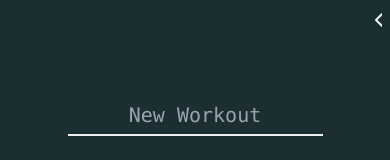
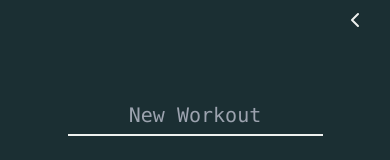
Before and after one commit to Jimdangle/ExerciseLog, a React (Vite) app in the folder frontend/: page / in a window 390 px wide. Shown: the top 160 px of the page. Built offline with nearby package versions, Linux system fonts and the light colour scheme.

Commit message:
Nav carret was not displaying on windows in iphone mode?

```diff
--- a/frontend/src/pages/PageSelector/index.jsx
+++ b/frontend/src/pages/PageSelector/index.jsx
@@ -39,7 +39,7 @@ export default function PageSelector({logout}){
 
 
             <div className="absolute top-2 right-2 z-10 overflow-hidden">
-                <FiChevronLeft className={"h1-white w-36" +(toggleNav? " slidelR" : " slideh")} onClick={()=>setToggleNav((val)=>{return !val})}></FiChevronLeft>
+                <FiChevronLeft className={"h1-white w-[8rem]" +(toggleNav? " slidelR" : " slideh")} onClick={()=>setToggleNav((val)=>{return !val})}></FiChevronLeft>
                 <NavControl  active={active} setActive={changePage} show={toggleNav}></NavControl>
 
             </div>
```
